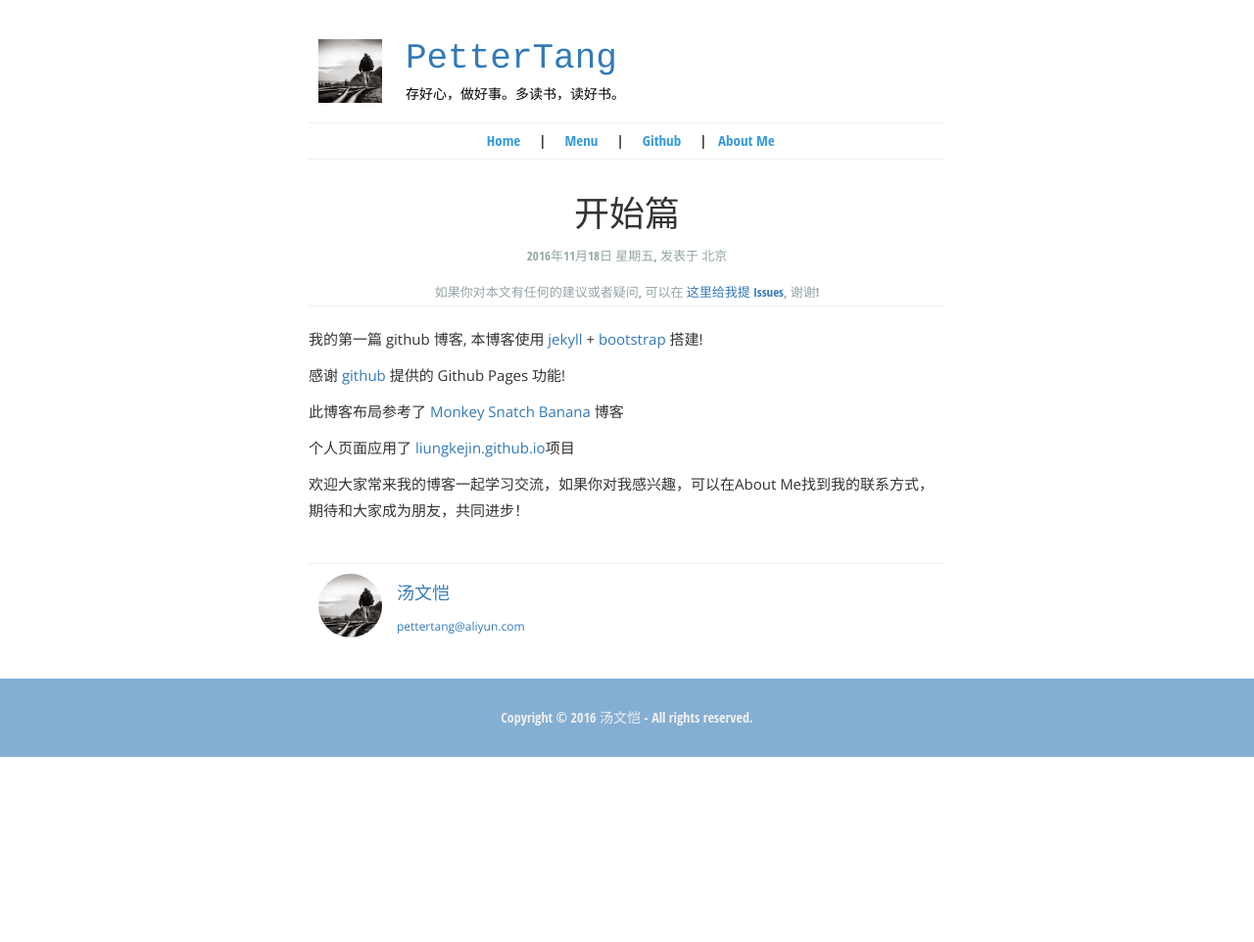
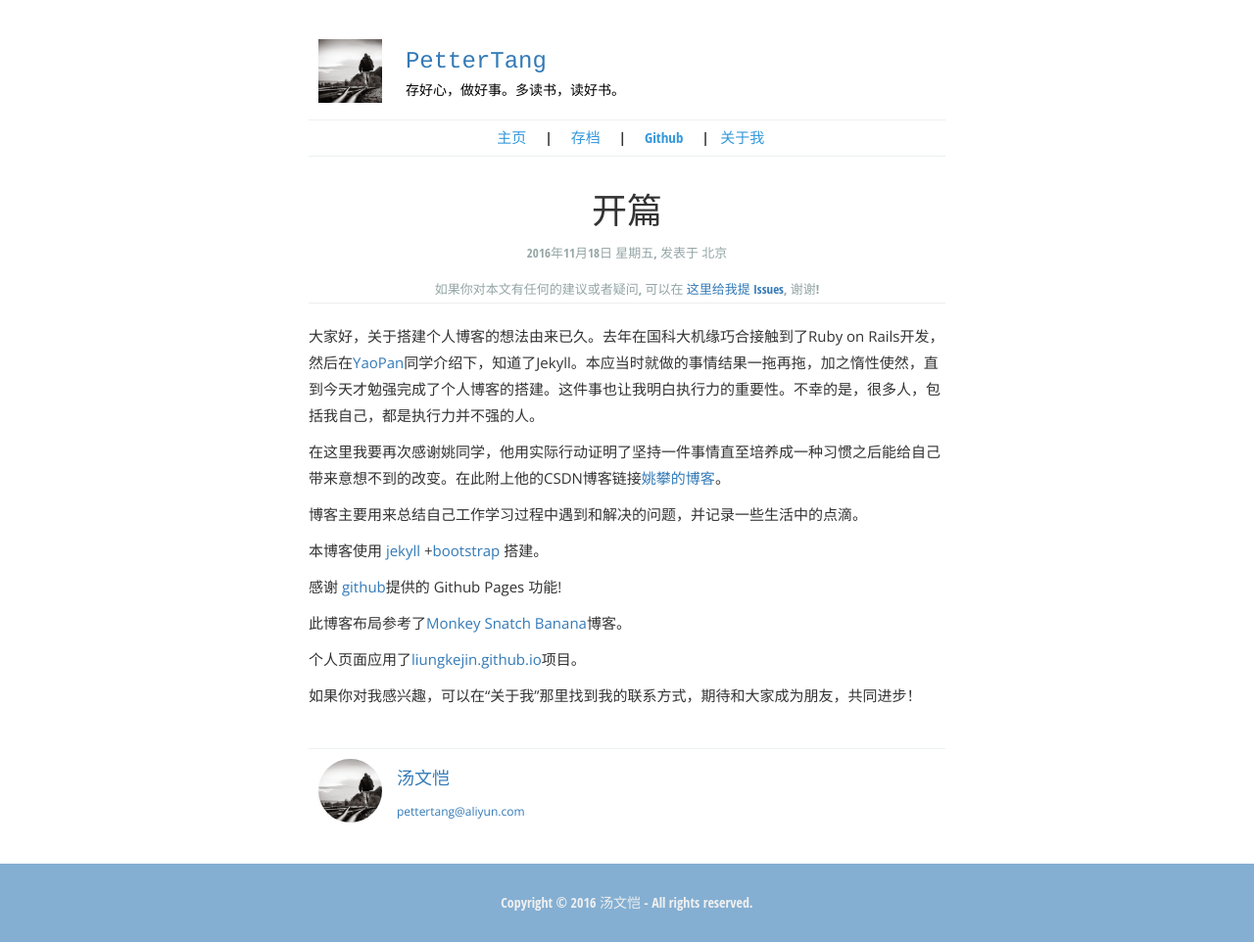
Before and after one commit to pettertang/pettertang.github.io, a Jekyll site: the page built from _posts/2016-11-18-Getting-Started.md, in a window 1280 px wide. Shown: the whole page at 98% size. Built offline with Jekyll 4.4.1, drawn with Linux system fonts in a browser that asks for light colours; before the commit the page ends 900 px from its top, so only the background shows below that.

Commit message:
change the style of my blog

````diff
--- a/_config.yml
+++ b/_config.yml
@@ -22,10 +22,18 @@
   smart_quotes: lsquo,rsquo,ldquo,rdquo
   enable_coderay: false
 
-  coderay:
-    coderay_wrap: div
-    coderay_line_numbers: inline
-    coderay_line_numbers_start: 1
-    coderay_tab_width: 4
-    coderay_bold_every: 10
-    coderay_css: style
+ # coderay:
+ #   coderay_wrap: div
+ #   coderay_line_numbers: inline
+ #   coderay_line_numbers_start: 1
+ #   coderay_tab_width: 4
+ #   coderay_bold_every: 10
+ #   coderay_css: style
+
+  syntax_highlighter_opts:
+    wrap: div
+    line_numbers: inline
+    line_numbers_start: 1
+    tab_width: 4
+    bold_every: 10
+    css: style
--- a/_includes/blog_header.html
+++ b/_includes/blog_header.html
@@ -4,20 +4,20 @@
             <img alt="My Avatar" src="/assets/img/avatar.JPG"/>
         </a>
         <dev class="blogtitle">
-            <h1><a href="/">{{ site.data.blog.title }}</a></h1>
+            <h3><a href="/">{{ site.data.blog.title }}</a></h3>
             <h5> {{ site.data.blog.description }} </h5>
         </dev>
     </dev>
 
     <nav class="menu" role="nav">
         <ul>
-            <li><a href="/">Home</a></li>
+            <li><a href="/">主页</a></li>
             <li>|</li>
-            <li><a href="/menu.html">Menu</a></li>
+            <li><a href="/menu.html">存档</a></li>
             <li>|</li>
             <li><a target="_blank" href="https://github.com/pettertang">Github</a></li>
             <li>|</li>
-            <li><a target="_blank" href="/about.html"> About Me</a></li>
+            <li><a target="_blank" href="/about.html">关于我</a></li>
         </ul>
     </nav>
 </header>
--- a/_posts/2016-11-18-Getting-Started.md
+++ b/_posts/2016-11-18-Getting-Started.md
@@ -1,18 +1,24 @@
 ---
 layout: post_layout
-title: 开始篇
+title: 开篇
 time: 2016年11月18日 星期五
 location: 北京
 pulished: true
 excerpt_separator: "```"
 ---
 
-我的第一篇 github 博客, 本博客使用 [jekyll](http://jekyll.bootcss.com/) + [bootstrap](http://v3.bootcss.com) 搭建!
+大家好，关于搭建个人博客的想法由来已久。去年在国科大机缘巧合接触到了Ruby on Rails开发，然后在<a href="https://github.com/cseryp" target = "_blank">YaoPan</a>同学介绍下，知道了Jekyll。本应当时就做的事情结果一拖再拖，加之惰性使然，直到今天才勉强完成了个人博客的搭建。这件事也让我明白执行力的重要性。不幸的是，很多人，包括我自己，都是执行力并不强的人。
 
-感谢 [github](https://github.com) 提供的 Github Pages 功能!
+在这里我要再次感谢姚同学，他用实际行动证明了坚持一件事情直至培养成一种习惯之后能给自己带来意想不到的改变。在此附上他的CSDN博客链接<a href = "http://blog.csdn.net/napoay" target = "_blank">姚攀的博客</a>。
 
-此博客布局参考了 [Monkey Snatch Banana](http://www.monkeysnatchbanana.com/) 博客
+博客主要用来总结自己工作学习过程中遇到和解决的问题，并记录一些生活中的点滴。
 
-个人页面应用了 [liungkejin.github.io](https://github.com/liungkejin/liungkejin.github.io)项目
+本博客使用 <a href="http://jekyll.bootcss.com/" target="_blank">jekyll</a> +<a href="http://v3.bootcss.com" target="_blank">bootstrap</a> 搭建。
 
-欢迎大家常来我的博客一起学习交流，如果你对我感兴趣，可以在About Me找到我的联系方式，期待和大家成为朋友，共同进步！
+感谢 <a href="https://github.com" target="_blank">github</a>提供的 Github Pages 功能!
+
+此博客布局参考了<a href="http://www.monkeysnatchbanana.com/" target="_blank">Monkey Snatch Banana</a>博客。
+
+个人页面应用了<a href="https://github.com/liungkejin/liungkejin.github.io" target="_blank">liungkejin.github.io</a>项目。
+
+如果你对我感兴趣，可以在“关于我”那里找到我的联系方式，期待和大家成为朋友，共同进步！
````
Also changed, not shown: Gemfile.lock.
